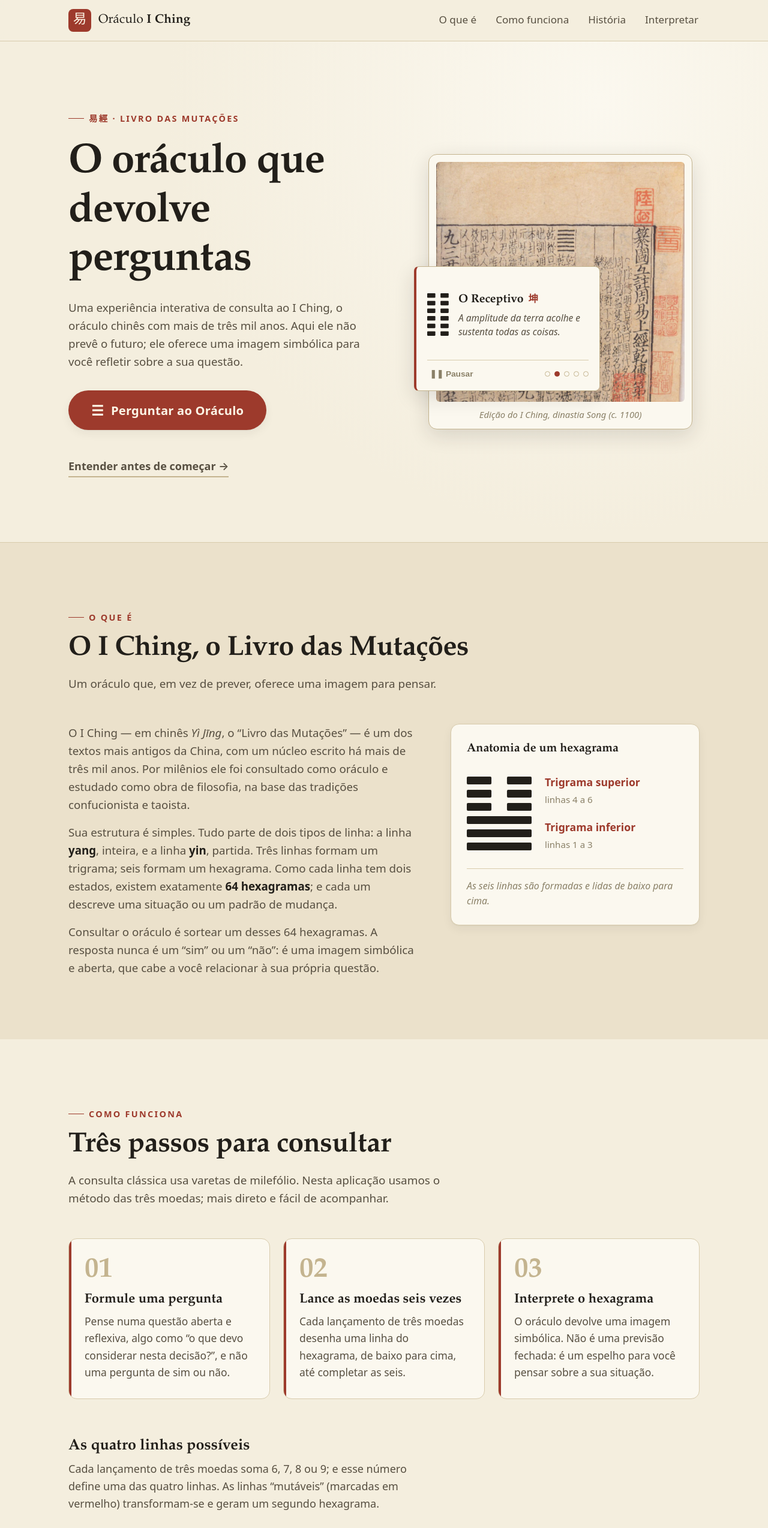
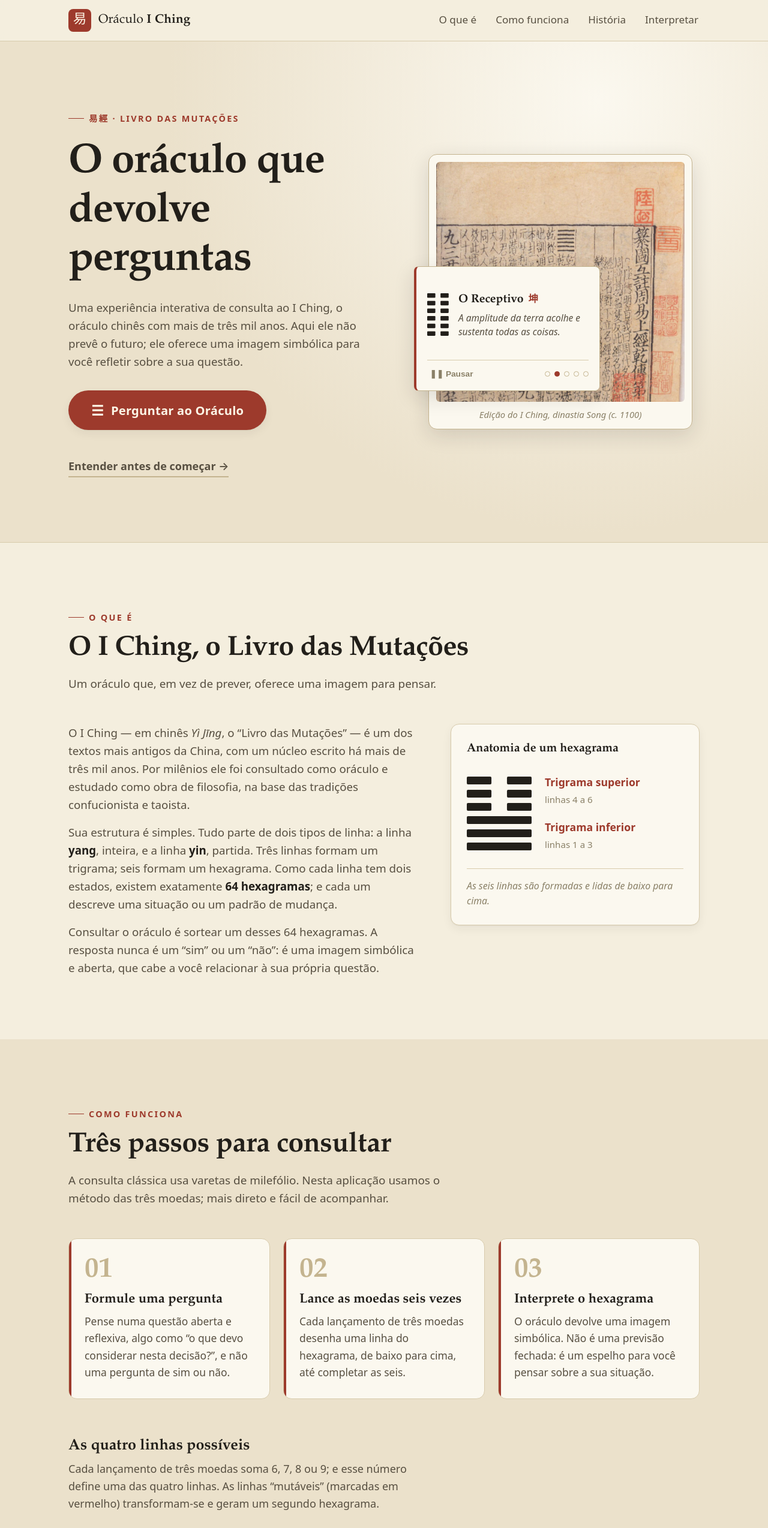
Before and after one commit to Kyamel/oraculo, a React (Vite) app: page / in a window 1280 px wide. Shown: the top 2548 px of the page at 60% size. Built offline with nearby package versions, Linux system fonts and the light colour scheme.

Commit message:
fix: coloração do Hero

```diff
--- a/src/components/HeroSection.module.css
+++ b/src/components/HeroSection.module.css
@@ -3,7 +3,7 @@
     radial-gradient(
       circle at 78% 12%,
       var(--paper-raised),
-      var(--paper) 58%
+      var(--paper-deep) 58%
     );
   border-bottom: 1px solid var(--line);
   overflow: hidden;
--- a/src/routes/Home.jsx
+++ b/src/routes/Home.jsx
@@ -36,7 +36,7 @@ function Home() {
         <HeroSection />
 
         {/* ---------- O que é o I Ching ---------- */}
-        <section id="sobre" className="section section--deep">
+        <section id="sobre" className="section">
           <div className="container">
             <Reveal>
               <SectionHeading
@@ -98,7 +98,7 @@ function Home() {
         </section>
 
         {/* ---------- Como funciona a consulta ---------- */}
-        <section id="como-funciona" className="section">
+        <section id="como-funciona" className="section section--deep">
           <div className="container">
             <Reveal>
               <SectionHeading
@@ -153,7 +153,7 @@ function Home() {
         </section>
 
         {/* ---------- Contexto histórico-cultural ---------- */}
-        <section id="historia" className="section section--deep">
+        <section id="historia" className="section">
           <div className="container">
             <Reveal>
               <SectionHeading
@@ -180,7 +180,7 @@ function Home() {
         </section>
 
         {/* ---------- Como interpretar o resultado ---------- */}
-        <section id="interpretar" className="section">
+        <section id="interpretar" className="section section--deep">
           <div className="container">
             <Reveal>
               <SectionHeading
```
